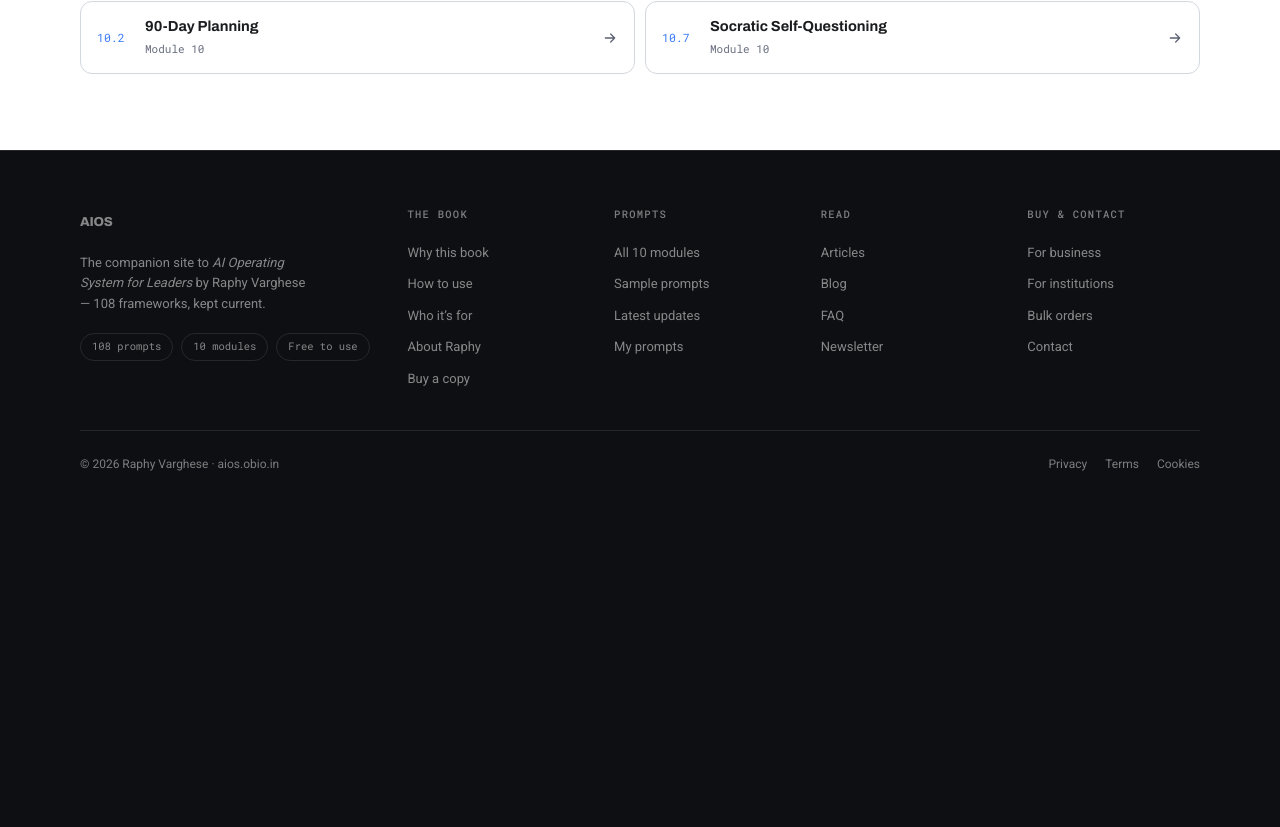
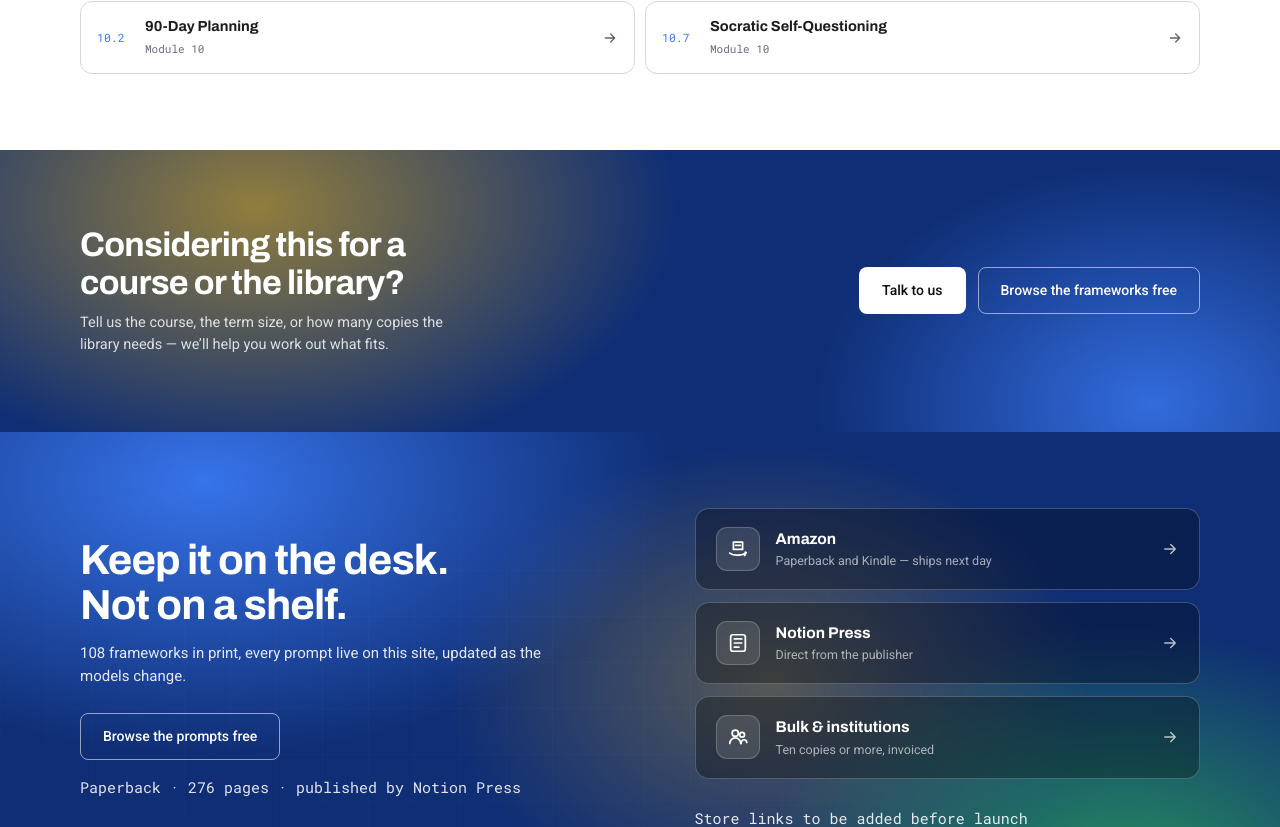
Before and after one commit to vargheseraphy/aios-app, a Next.js app: page /for-institutions in a window 1280 px wide. Shown: the part 1540-2367 px from the top of the page. Before the commit the page ends 2045 px from the top, so only its background shows below. Built offline with nearby package versions, Linux system fonts and the light colour scheme; no server answers.

Commit message:
feat: close for-institutions with a contact CTA and the shared buy/subscribe bands
No invented per-seat or licensing pricing — v1 has no payment flow, so
bulk/library enquiries route to a human on /contact instead.

```diff
--- a/app/for-institutions/page.tsx
+++ b/app/for-institutions/page.tsx
@@ -1,6 +1,8 @@
 import Link from "next/link";
 import type { Metadata } from "next";
 import { getLesson, moduleParam } from "@/lib/content";
+import { BuySection } from "@/components/marketing/BuySection";
+import { SubscribeSection } from "@/components/marketing/SubscribeSection";
 import styles from "@/components/for-institutions/for-institutions.module.css";
 
 const COURSE_EXAMPLES: Array<{ module: number; fileId: string }> = [
@@ -165,6 +167,31 @@ export default function ForInstitutionsPage() {
           </div>
         </div>
       </section>
+
+      {/* ============ CTA ============ */}
+      <section className={styles.cta}>
+        <div className={styles.ctaBg} />
+        <div className={`pad ${styles.ctaIn}`}>
+          <div>
+            <h2>Considering this for a course or the library?</h2>
+            <p>
+              Tell us the course, the term size, or how many copies the library needs — we&rsquo;ll
+              help you work out what fits.
+            </p>
+          </div>
+          <div className={styles.ctaBtns}>
+            <Link className="btn btn-white" href="/contact">
+              Talk to us
+            </Link>
+            <Link className="btn btn-line" href="/">
+              Browse the frameworks free
+            </Link>
+          </div>
+        </div>
+      </section>
+
+      <BuySection />
+      <SubscribeSection />
     </main>
   );
 }
```
